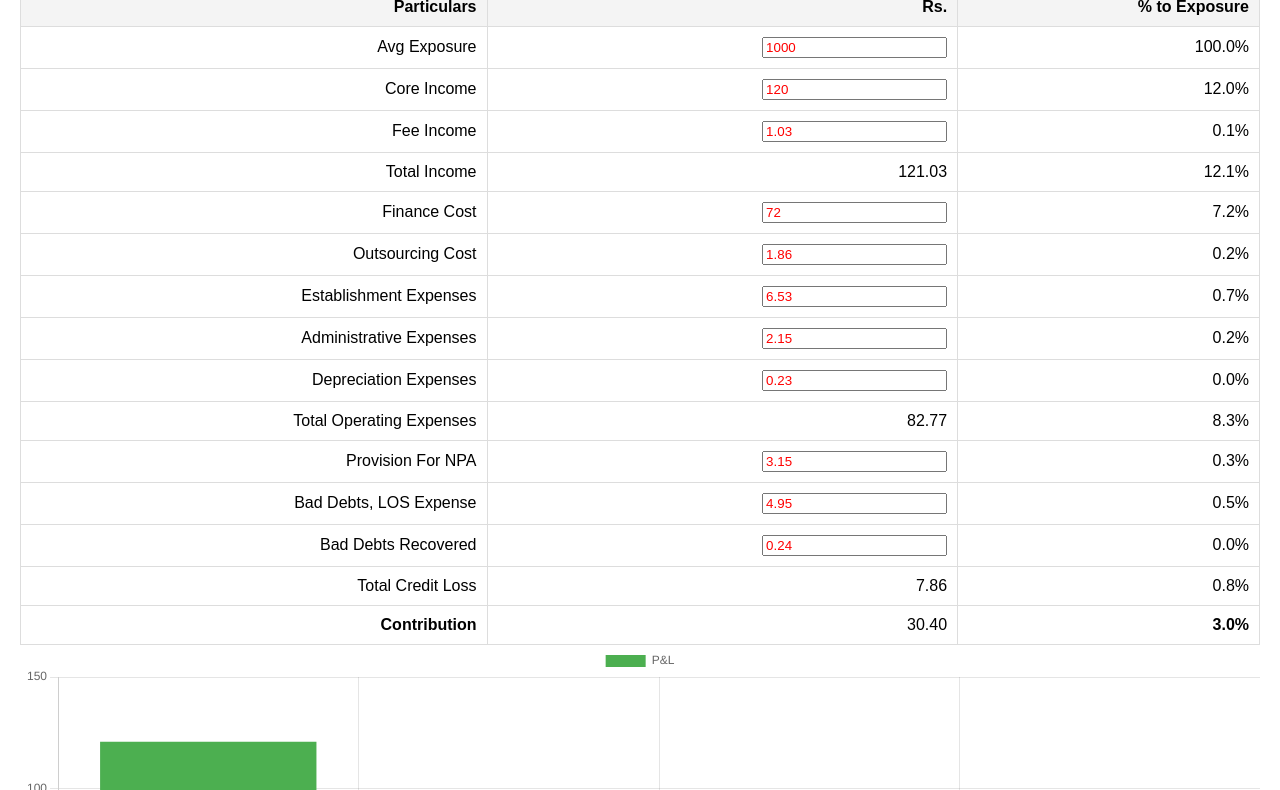
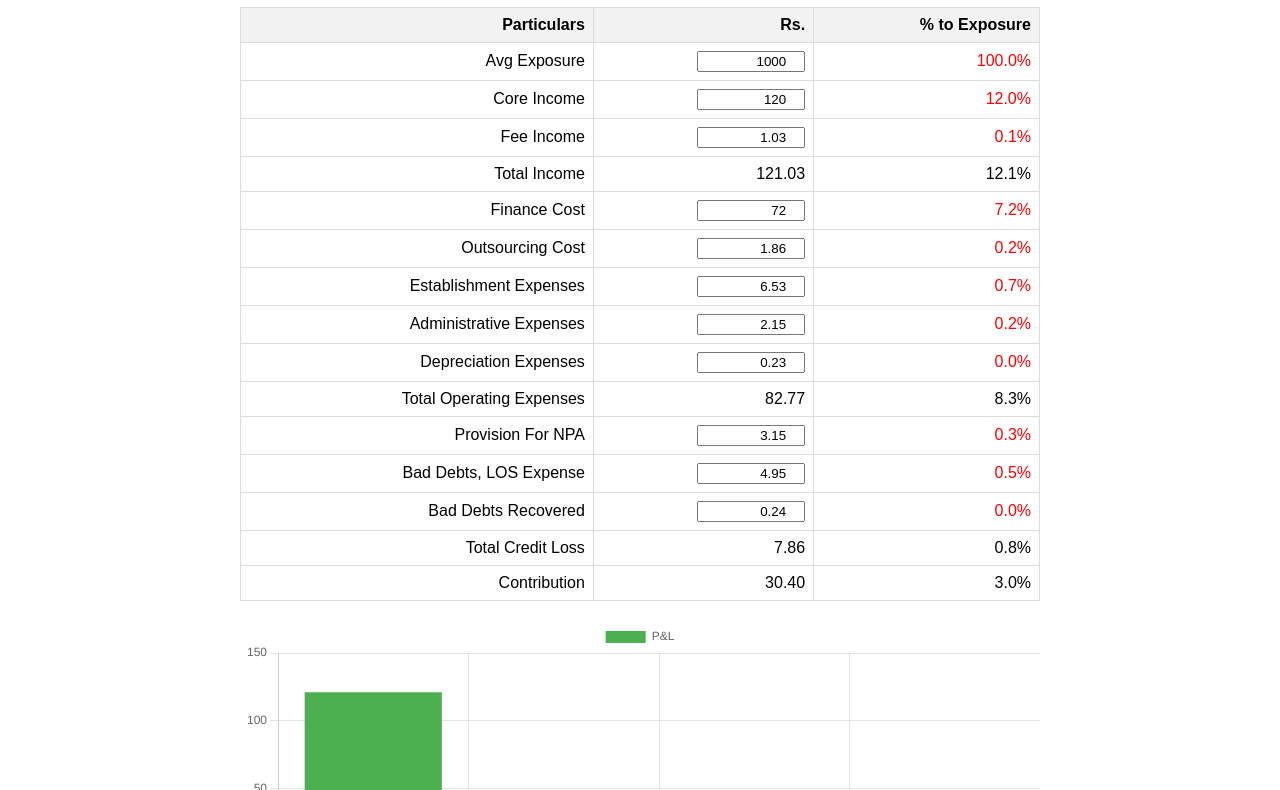
Before and after one commit to Ajay-pl/P-L-Simulation1, a plain HTML site: page index.html in a window 1280 px wide. Shown: the part 93-883 px from the top of the page. Drawn offline with nearby package versions, Linux system fonts and the light colour scheme.

Commit message:
Update index.html

```diff
--- a/index.html
+++ b/index.html
@@ -1,3 +1,4 @@
+<!DOCTYPE html>
 <!DOCTYPE html>
 <html lang="en">
 <head>
@@ -8,19 +9,34 @@
     <style>
         body {
             font-family: Arial, sans-serif;
-            margin: 20px;
+            max-width: 800px;
+            margin: 0 auto;
+            padding: 20px;
         }
         table {
             width: 100%;
             border-collapse: collapse;
         }
         th, td {
-            padding: 10px;
-            border: 1px solid #ddd;
+            border: 1px solid #dddddd;
+            text-align: right;
+            padding: 8px;
+        }
+        th {
+            background-color: #f2f2f2;
+        }
+        .input-cell {
             text-align: right;
         }
-        th {
-            background-color: #f4f4f4;
+        .input-cell input {
+            width: 100px;
+            text-align: right;
+        }
+        .highlight {
+            color: red;
+        }
+        #waterfallChart {
+            margin-top: 20px;
         }
     </style>
 </head>
@@ -34,21 +50,21 @@
                 <th>% to Exposure</th>
             </tr>
         </thead>
-        <tbody id="table-body">
+        <tbody>
             <tr>
                 <td>Avg Exposure</td>
-                <td><input type="number" id="avgExposure" value="1000" oninput="updateValues()" style="color: red;"></td>
-                <td>100.0%</td>
+                <td class="input-cell"><input type="number" id="avgExposure" value="1000" onchange="updateValues()"></td>
+                <td id="avgExposurePercent" class="highlight">100.0%</td>
             </tr>
             <tr>
                 <td>Core Income</td>
-                <td><input type="number" id="coreIncome" value="120" oninput="updateValues()" style="color: red;"></td>
-                <td id="coreIncomePercent">12.0%</td>
+                <td class="input-cell"><input type="number" id="coreIncome" value="120" onchange="updateValues()"></td>
+                <td id="coreIncomePercent" class="highlight">12.0%</td>
             </tr>
             <tr>
                 <td>Fee Income</td>
-                <td><input type="number" id="feeIncome" value="1.03" oninput="updateValues()" style="color: red;"></td>
-                <td id="feeIncomePercent">0.1%</td>
+                <td class="input-cell"><input type="number" id="feeIncome" value="1.03" onchange="updateValues()"></td>
+                <td id="feeIncomePercent" class="highlight">0.1%</td>
             </tr>
             <tr>
                 <td>Total Income</td>
@@ -57,28 +73,28 @@
             </tr>
             <tr>
                 <td>Finance Cost</td>
-                <td><input type="number" id="financeCost" value="72" oninput="updateValues()" style="color: red;"></td>
-                <td id="financeCostPercent">7.2%</td>
+                <td class="input-cell"><input type="number" id="financeCost" value="72" onchange="updateValues()"></td>
+                <td id="financeCostPercent" class="highlight">7.2%</td>
             </tr>
             <tr>
                 <td>Outsourcing Cost</td>
-                <td><input type="number" id="outsourcingCost" value="1.86" oninput="updateValues()" style="color: red;"></td>
-                <td id="outsourcingCostPercent">0.2%</td>
+                <td class="input-cell"><input type="number" id="outsourcingCost" value="1.86" onchange="updateValues()"></td>
+                <td id="outsourcingCostPercent" class="highlight">0.2%</td>
             </tr>
             <tr>
                 <td>Establishment Expenses</td>
-                <td><input type="number" id="establishmentExpenses" value="6.53" oninput="updateValues()" style="color: red;"></td>
-                <td id="establishmentExpensesPercent">0.7%</td>
+                <td class="input-cell"><input type="number" id="establishmentExpenses" value="6.53" onchange="updateValues()"></td>
+                <td id="establishmentExpensesPercent" class="highlight">0.7%</td>
             </tr>
             <tr>
                 <td>Administrative Expenses</td>
-                <td><input type="number" id="administrativeExpenses" value="2.15" oninput="updateValues()" style="color: red;"></td>
-                <td id="administrativeExpensesPercent">0.2%</td>
+                <td class="input-cell"><input type="number" id="administrativeExpenses" value="2.15" onchange="updateValues()"></td>
+                <td id="administrativeExpensesPercent" class="highlight">0.2%</td>
             </tr>
             <tr>
                 <td>Depreciation Expenses</td>
-                <td><input type="number" id="depreciationExpenses" value="0.23" oninput="updateValues()" style="color: red;"></td>
-                <td id="depreciationExpensesPercent">0.0%</td>
+                <td class="input-cell"><input type="number" id="depreciationExpenses" value="0.23" onchange="updateValues()"></td>
+                <td id="depreciationExpensesPercent" class="highlight">0.0%</td>
             </tr>
             <tr>
                 <td>Total Operating Expenses</td>
@@ -87,18 +103,18 @@
             </tr>
             <tr>
                 <td>Provision For NPA</td>
-                <td><input type="number" id="provisionForNPA" value="3.15" oninput="updateValues()" style="color: red;"></td>
-                <td id="provisionForNPAPercent">0.3%</td>
+                <td class="input-cell"><input type="number" id="provisionForNPA" value="3.15" onchange="updateValues()"></td>
+                <td id="provisionForNPAPercent" class="highlight">0.3%</td>
             </tr>
             <tr>
                 <td>Bad Debts, LOS Expense</td>
-                <td><input type="number" id="badDebtsLOExpense" value="4.95" oninput="updateValues()" style="color: red;"></td>
-                <td id="badDebtsLOExpensePercent">0.5%</td>
+                <td class="input-cell"><input type="number" id="badDebtsLOExpense" value="4.95" onchange="updateValues()"></td>
+                <td id="badDebtsLOExpensePercent" class="highlight">0.5%</td>
             </tr>
             <tr>
                 <td>Bad Debts Recovered</td>
-                <td><input type="number" id="badDebtsRecovered" value="0.24" oninput="updateValues()" style="color: red;"></td>
-                <td id="badDebtsRecoveredPercent">0.0%</td>
+                <td class="input-cell"><input type="number" id="badDebtsRecovered" value="0.24" onchange="updateValues()"></td>
+                <td id="badDebtsRecoveredPercent" class="highlight">0.0%</td>
             </tr>
             <tr>
                 <td>Total Credit Loss</td>
@@ -106,13 +122,14 @@
                 <td id="totalCreditLossPercent">0.8%</td>
             </tr>
             <tr>
-                <td><strong>Contribution</strong></td>
-                <td id="contribution"><strong>30.39</strong></td>
-                <td><strong>3.0%</strong></td>
+                <td>Contribution</td>
+                <td id="contribution">30.39</td>
+                <td id="contributionPercent">3.0%</td>
             </tr>
         </tbody>
     </table>
     <canvas id="waterfallChart" width="400" height="200"></canvas>
+
     <script src="script.js"></script>
 </body>
 </html>
```
